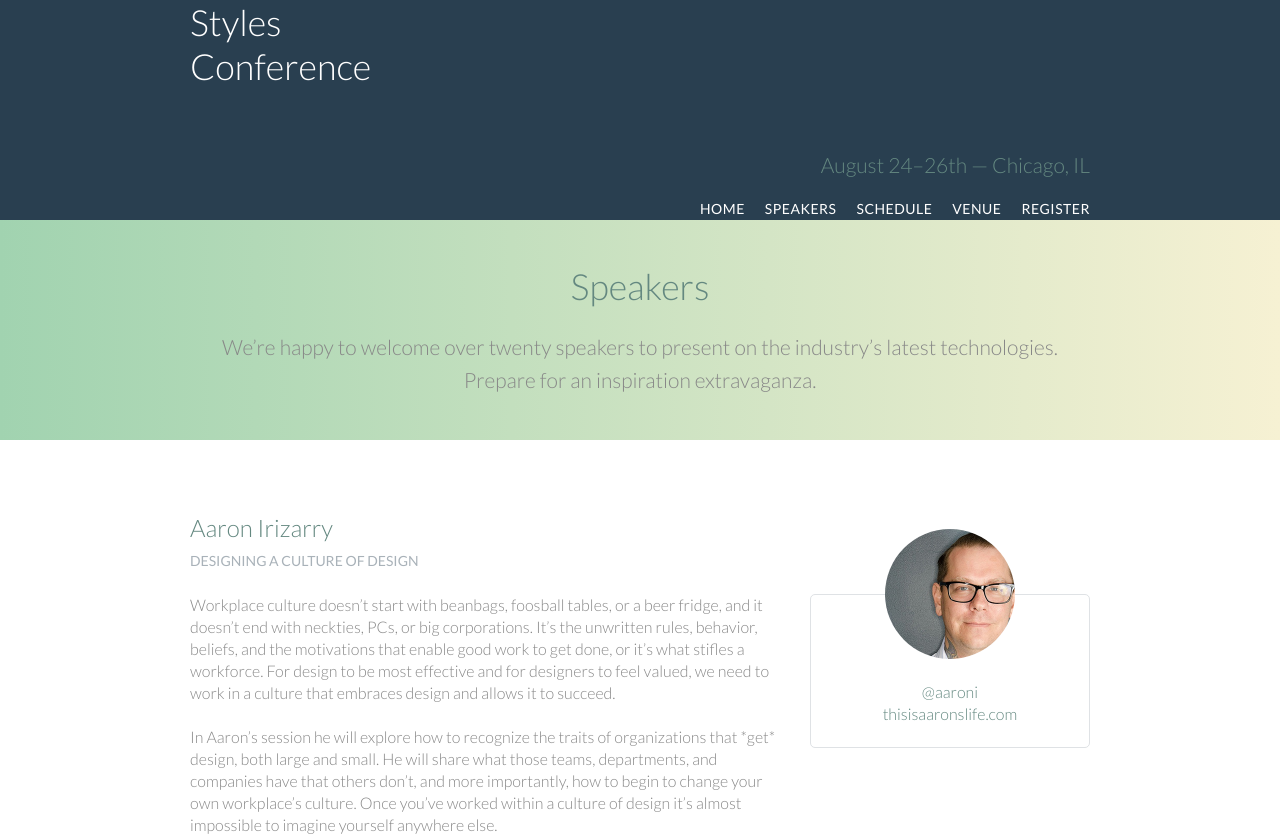
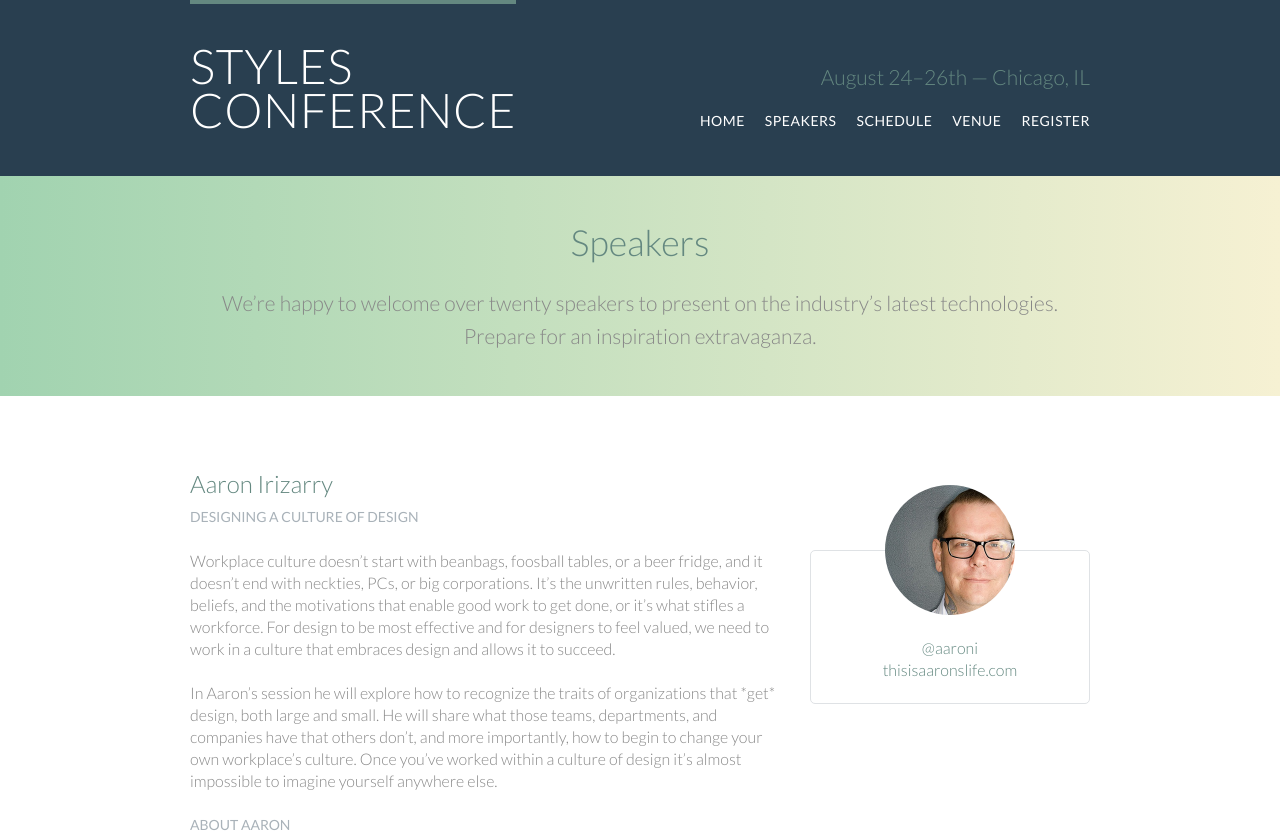
Before and after one commit to BEtym25/conference-example, a plain HTML site: page speakers.html in a window 1280 px wide. Shown: the top 839 px of the page. Drawn offline with Linux system fonts and the light colour scheme.

Commit message:
fixed speakers

```diff
--- a/speakers.html
+++ b/speakers.html
@@ -14,7 +14,7 @@
     <!--Header-->
 
     <header class="primary-header container group">
-      <h1><a href="index.html">Styles <br> Conference</a></h1>
+      <h1 class="logo"><a href="index.html">Styles <br> Conference</a></h1>
       <h3 class="tagline">August 24&ndash;26th &mdash; Chicago, IL</h3>
       <nav class="nav primary-nav">
         <ul>
```
